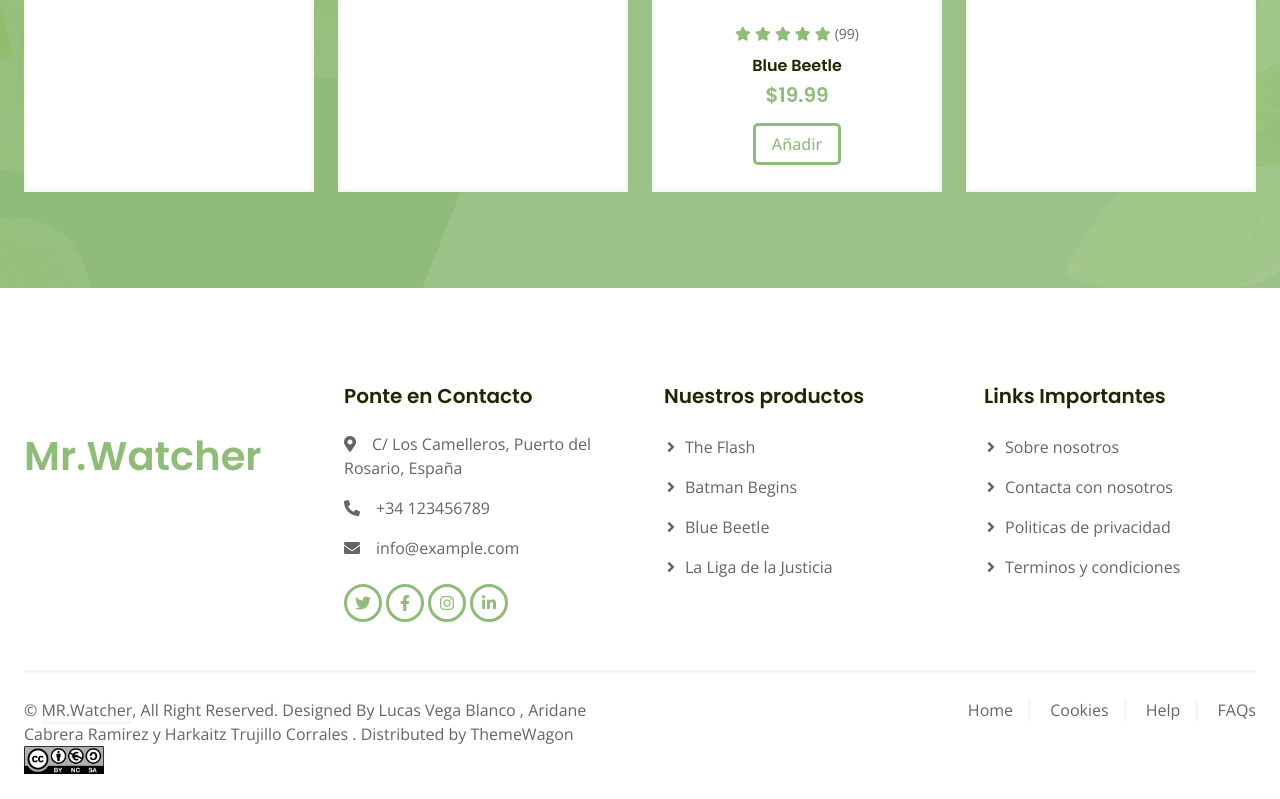
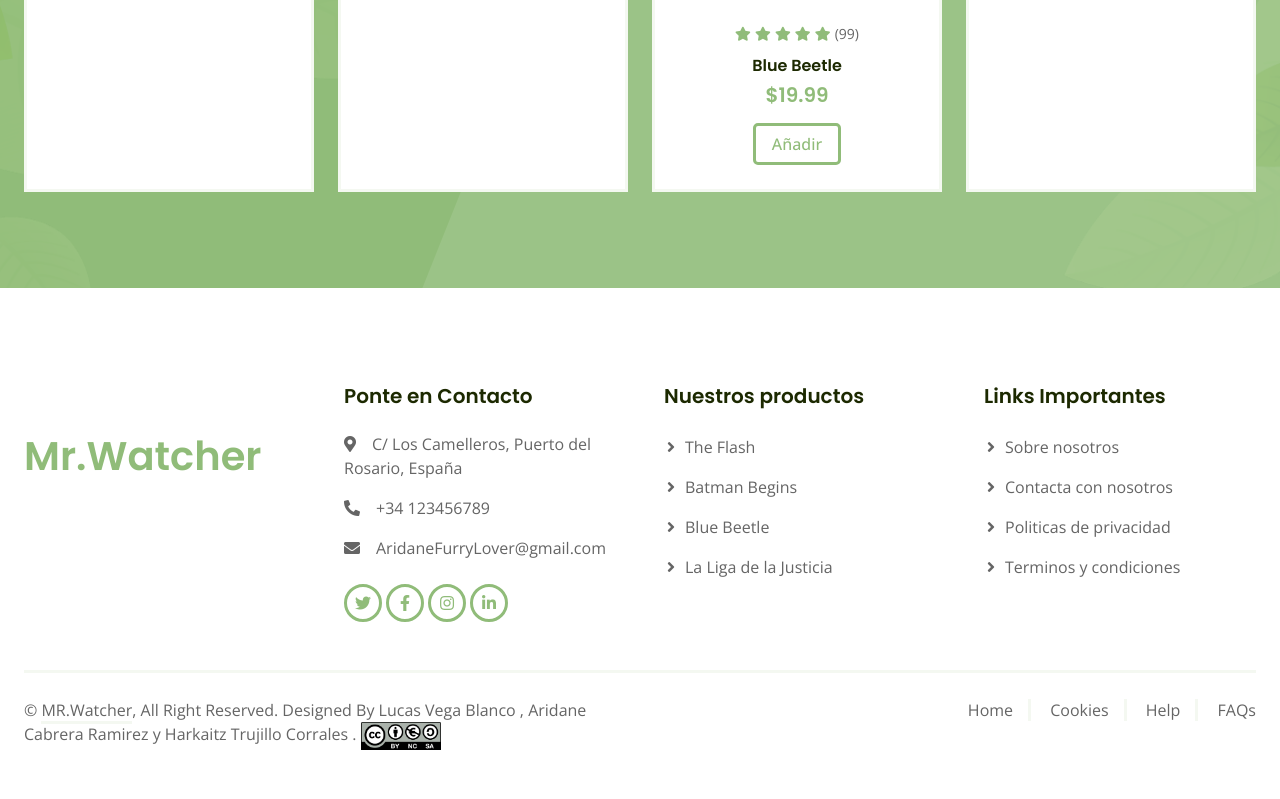
Before and after one commit to nerv00x/hairnic-1.0.0, a plain HTML site: page index.html in a window 1280 px wide. Shown: the part 3640-4439 px from the top of the page. After the commit the page ends 4415 px from the top, so only its background shows below. Drawn offline with nearby package versions, Linux system fonts and the light colour scheme.

Commit message:
ultimos retoques

```diff
--- a/index.html
+++ b/index.html
@@ -375,7 +375,7 @@
                     <h5 class="mb-4">Ponte en Contacto</h5>
                     <p><i class="fa fa-map-marker-alt me-3"></i>C/ Los Camelleros, Puerto del Rosario, España</p>
                     <p><i class="fa fa-phone-alt me-3"></i>+34 123456789</p>
-                    <p><i class="fa fa-envelope me-3"></i>info@example.com</p>
+                    <p><i class="fa fa-envelope me-3"></i>AridaneFurryLover@gmail.com</p>
                     <div class="d-flex pt-2">
                         <a class="btn btn-square btn-outline-primary me-1" href=""><i class="fab fa-twitter"></i></a>
                         <a class="btn btn-square btn-outline-primary me-1" href=""><i class="fab fa-facebook-f"></i></a>
@@ -407,8 +407,8 @@
                         &copy; <a class="border-bottom" href="#">MR.Watcher</a>, All Right Reserved.
 
                         Designed By Lucas Vega Blanco , Aridane Cabrera Ramirez y Harkaitz Trujillo Corrales .
-                        Distributed by
-                        <a href="https://themewagon.com">ThemeWagon</a>
+
+
                         <img class="imgCC" src="./img/CC.png" alt="copyright">
                     </div>
                     <div class="col-md-6 text-center text-md-end">
```
Also changed, not shown: img/Captura de pantalla 2023-11-21 192451.png (added).
